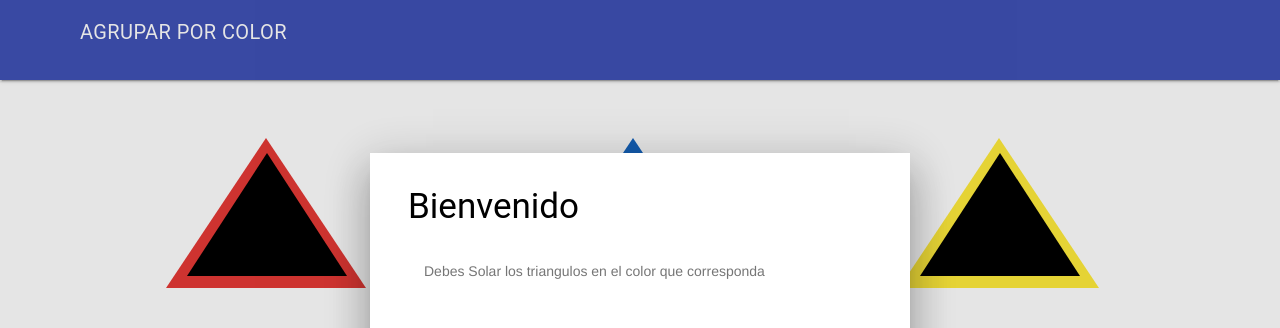
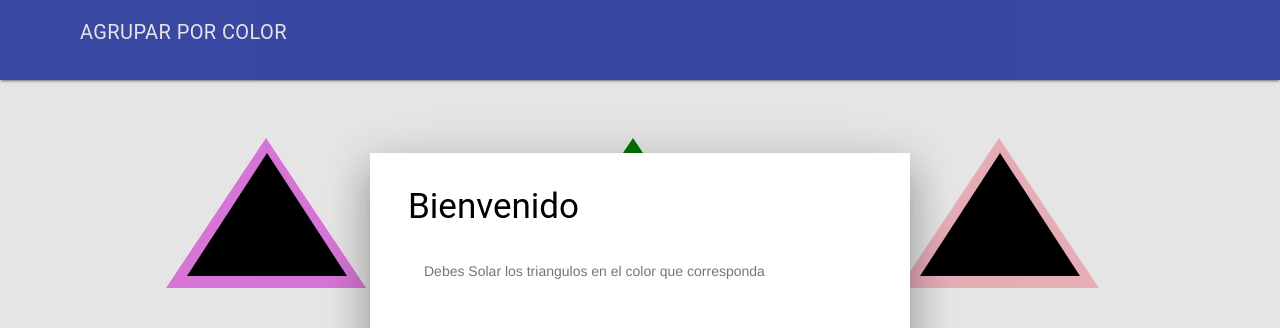
Before and after one commit to jprino77/alpn, a Django app: template templates/porColor.html in a window 1280 px wide. Shown: the top 328 px of the page. Run offline with Django 3.2, Linux system fonts and the light colour scheme; the template is opened without the code that fills it, so the values that code supplies are empty.

Commit message:
generacion aleatoria de los colores de los triangulos

```diff
--- a/static/css/figures.css
+++ b/static/css/figures.css
@@ -91,6 +91,18 @@
      border-bottom-color: #1565C0;
  }
 
+ .bottom-green {
+     border-bottom-color: green;
+ }
+
+ .bottom-pink {
+     border-bottom-color: pink;
+ }
+
+ .bottom-violet {
+     border-bottom-color: violet;
+ }
+
  .bottom-yellow {
      border-bottom-color: #FFEB3B;
  }
--- a/static/js/porColor.js
+++ b/static/js/porColor.js
@@ -1,6 +1,29 @@
+$(function () {
+    var colors = ["bottom-red","bottom-blue","bottom-yellow","bottom-green","bottom-pink","bottom-violet"];
+    var colorsDrag=[];
+    colors = shuffle(colors);
+
+    for(var i = 0; i < 3; i++){
+        $('<div></div>').addClass('triangle4').addClass(colors[i]).appendTo('#droppeable');
+        //4 por color
+        colorsDrag.push(colors[i]);
+        colorsDrag.push(colors[i]);
+        colorsDrag.push(colors[i]);
+        colorsDrag.push(colors[i]);
+    }
+
+    colorsDrag = shuffle(colorsDrag);
+
+    for(var i = 0; i < colorsDrag.length; i++){
+        $('<div></div>').addClass('count').addClass('triangle3').addClass(colorsDrag[i]).appendTo('#draggeable');
+    }
+
+
+});
+
 $(function () {
 
-    init("Debes Solar los triangulos en el color que corresponda","ka2QBKEeU4Q");
+    init("Debes Solar los triangulos en el color que corresponda", "ka2QBKEeU4Q");
 
     $("#draggeable  .bottom-red").draggable({
         containment: '#content',
@@ -16,6 +39,23 @@ $(function () {
         containment: '#content',
         revert: true
     }).data('figure', 'yellowTriangle');
+
+
+    $("#draggeable  .bottom-pink").draggable({
+        containment: '#content',
+        revert: true
+    }).data('figure', 'pinkTriangle');
+
+
+    $("#draggeable .bottom-green").draggable({
+        containment: '#content',
+        revert: true
+    }).data('figure', 'greenTriangle');
+
+    $("#draggeable .bottom-violet").draggable({
+        containment: '#content',
+        revert: true
+    }).data('figure', 'violetTriangle');
 
 
     $("#droppeable .bottom-red").droppable({
@@ -37,7 +77,27 @@ $(function () {
     }).data('figure', 'yellowTriangle');
 
 
+    $("#droppeable .bottom-green").droppable({
+        accept: '.bottom-green',
+        hoverClass: 'hovered',
+        drop: handleDrop
+    }).data('figure', 'greenTriangle');
+
+    $("#droppeable .bottom-pink").droppable({
+        accept: '.bottom-pink',
+        hoverClass: 'hovered',
+        drop: handleDrop
+    }).data('figure', 'pinkTriangle');
+
+    $("#droppeable .bottom-violet").droppable({
+        accept: '.bottom-violet',
+        hoverClass: 'hovered',
+        drop: handleDrop
+    }).data('figure', 'violetTriangle');
+
+
 });
+
 
 function countDisplayElements() {
 
@@ -65,7 +125,7 @@ function handleDrop(event, ui) {
     if (drop == drag) {
         ui.draggable.addClass('correct');
         ui.draggable.draggable('disable');
-        $(this).droppable('disable');
+
         ui.draggable.position({
             of: $(this),
             my: 'center',
--- a/templates/porColor.html
+++ b/templates/porColor.html
@@ -1,15 +1,9 @@
 {% extends "base/base.html" %} {% block css %}
 <link rel="stylesheet" href="{{ STATIC_URL }}css/porColor.css"> {% endblock %} {%block title_body%} AGRUPAR POR COLOR {% endblock %} {% block content %}
 <div id="droppeable">
-    <div class="triangle4 bottom-red"> </div>
-    <div class="triangle4 bottom-blue"> </div>
-    <div class="triangle4 bottom-yellow"> </div>
 </div>
 
 <div id="draggeable">
-    <div class="count triangle3 bottom-red"> </div>
-    <div class="count triangle3 bottom-blue"> </div>
-    <div class="count triangle3 bottom-yellow"> </div>
 </div>
 {% endblock %} {% block js %}
 
```
